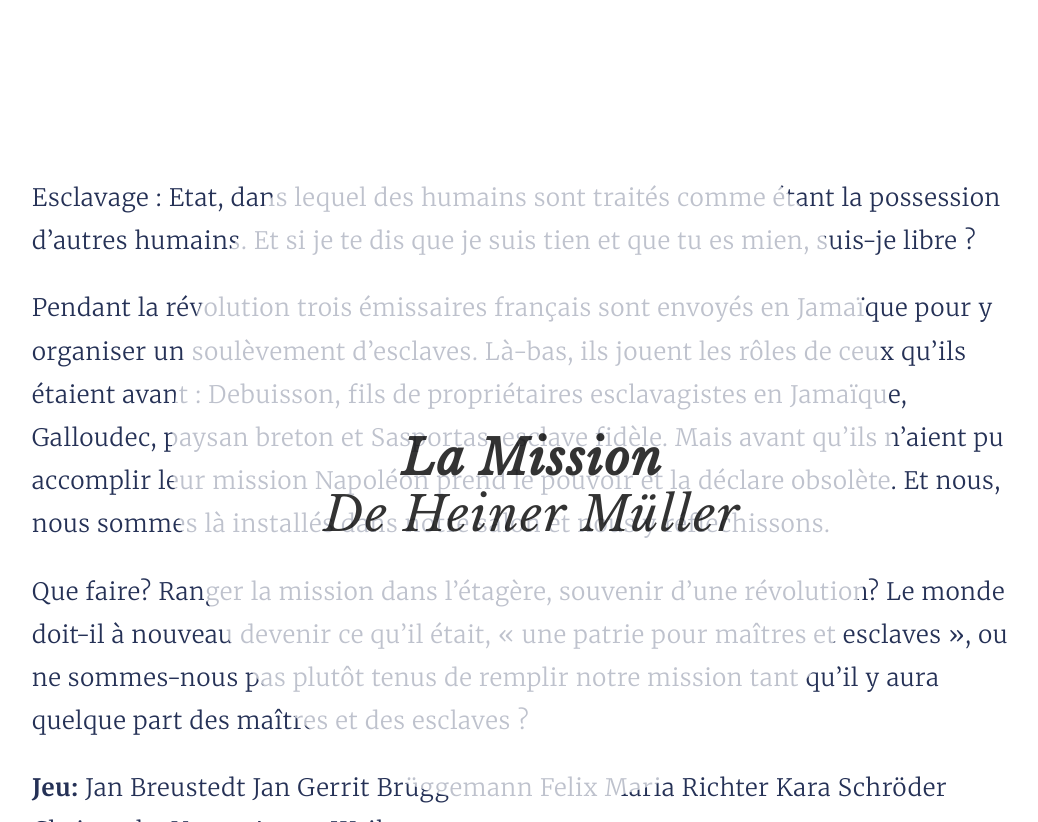
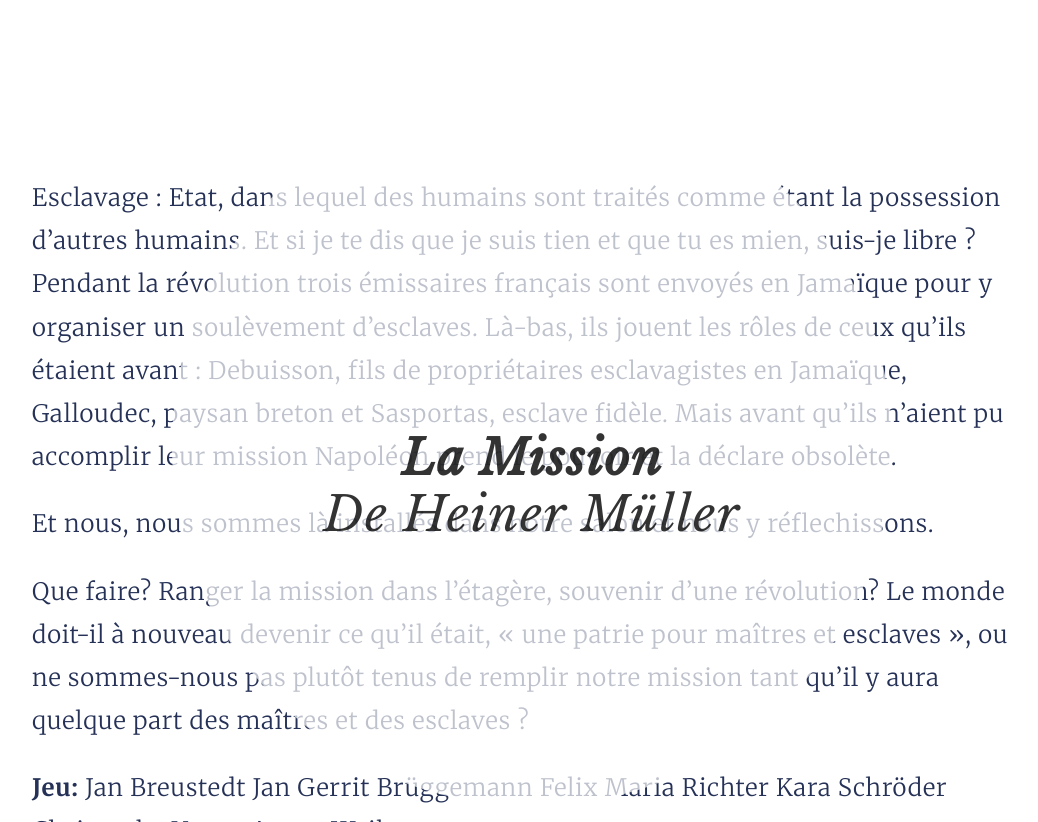
Before and after one commit to mikro-kit/mikro-kit.github.io, a Jekyll site: the page built from _projects/fr/le-auftrag.md, in a window 1280 px wide and 900 px high, scrolled down 826 px, cut to the strip 78-900 px from the top of the window. Shown: the whole strip, without its empty margins (108-1146 px from the left). Built offline with Jekyll 4.4.1, drawn with Linux system fonts in a browser that asks for light colours.

```diff
--- a/_projects/fr/le-auftrag.md
+++ b/_projects/fr/le-auftrag.md
@@ -10,8 +10,10 @@ location: bat-Studiotheater, Berlin
 ---
 
 Esclavage : Etat, dans lequel des humains sont traités comme étant la possession d’autres humains. Et si je te dis que je suis tien et que tu es mien, suis-je libre ?
+Pendant la révolution trois émissaires français sont envoyés en Jamaïque pour y organiser un soulèvement d’esclaves.
+Là-bas, ils jouent les rôles de ceux qu’ils étaient avant : Debuisson, fils de propriétaires esclavagistes en Jamaïque, Galloudec, paysan breton et Sasportas, esclave fidèle. Mais avant qu’ils n’aient pu accomplir leur mission Napoléon prend le pouvoir et la déclare obsolète.
 
-Pendant la révolution trois émissaires français sont envoyés en Jamaïque pour y organiser un soulèvement d’esclaves. Là-bas, ils jouent les rôles de ceux qu’ils étaient avant : Debuisson, fils de propriétaires esclavagistes en Jamaïque, Galloudec, paysan breton et Sasportas, esclave fidèle. Mais avant qu’ils n’aient pu accomplir leur mission Napoléon prend le pouvoir et la déclare obsolète. Et nous, nous sommes là installés dans notre salon et nous y réflechissons.
+Et nous, nous sommes là installés dans notre salon et nous y réflechissons.
 
 Que faire? Ranger la mission dans l’étagère, souvenir d’une révolution? Le monde doit-il à nouveau devenir ce qu’il était, « une patrie pour maîtres et esclaves », ou ne sommes-nous pas plutôt tenus de remplir notre mission tant qu’il y aura quelque part des maîtres et des esclaves ?
 
```
